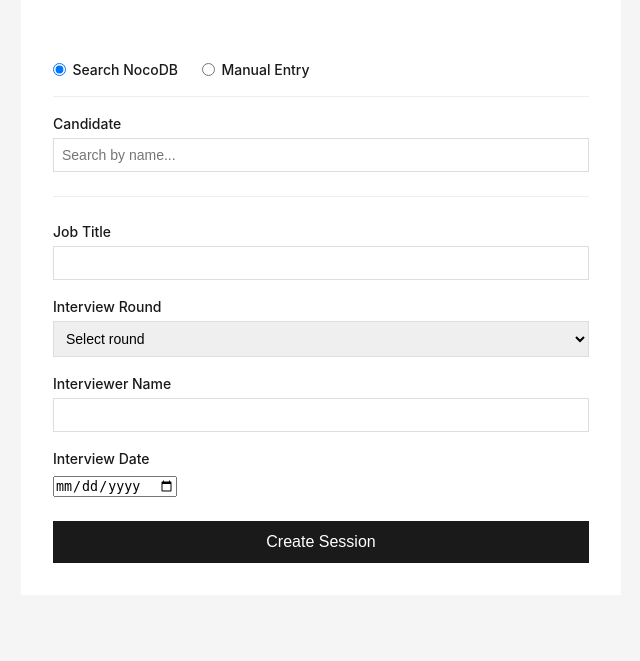
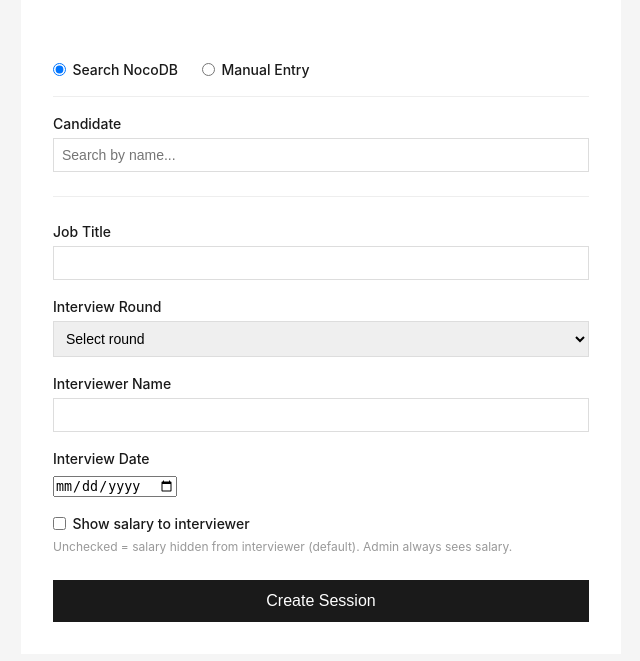
Before and after one commit to raclaws/interview-general, a FastAPI app: template templates/session_new.html in a window 1280 px wide. Shown: the part 105-766 px from the top of the page, without its empty margins (319-959 px from the left). Run offline with FastAPI, Linux system fonts and the light colour scheme; the template is opened without the code that fills it, so the values that code supplies are empty.

Commit message:
Add hide salary toggle — default hidden from interviewer
Salary fields on the interview form are now hidden by default.
Admin controls visibility per session via checkbox on creation
and edit pages. Admin result page always shows salary.

Co-Authored-By: Claude Opus 4 <noreply@anthropic.com>

```diff
--- a/app/models.py
+++ b/app/models.py
@@ -23,6 +23,7 @@ class InterviewSession(SQLModel, table=True):
     round: str
     interviewer_name: str
     interview_date: Optional[str] = Field(default=None)
+    show_salary: bool = Field(default=False)
     status: str = Field(default="pending")
     created_at: datetime = Field(default_factory=datetime.utcnow)
 
--- a/app/routes/admin.py
+++ b/app/routes/admin.py
@@ -45,6 +45,7 @@ async def session_new_submit(
     round: str = Form(...),
     interviewer_name: str = Form(...),
     interview_date: str = Form(""),
+    show_salary: str = Form(""),
     entry_mode: str = Form("nocodb"),
     manual_name: str = Form(""),
     manual_position: str = Form(""),
@@ -93,6 +94,7 @@ async def session_new_submit(
         round=round,
         interviewer_name=interviewer_name,
         interview_date=interview_date if interview_date.strip() else None,
+        show_salary=show_salary.lower() in ("on", "true", "1", "yes"),
         status="pending",
         created_at=datetime.utcnow(),
     )
@@ -174,6 +176,7 @@ async def session_edit_submit(
     round: str = Form(...),
     interviewer_name: str = Form(...),
     interview_date: str = Form(""),
+    show_salary: str = Form(""),
     edit_q1: int = Form(None),
     edit_q2: int = Form(None),
     edit_q3: int = Form(None),
@@ -191,6 +194,7 @@ async def session_edit_submit(
     session.round = round
     session.interviewer_name = interviewer_name
     session.interview_date = interview_date if interview_date.strip() else None
+    session.show_salary = show_salary.lower() in ("on", "true", "1", "yes")
     db.add(session)
 
     # Update response if submitted and edit fields provided
--- a/static/style.css
+++ b/static/style.css
@@ -149,6 +149,7 @@ button[type="submit"], .submit-btn {
 .hint { font-size: 0.75rem; color: #999; margin-top: 0.25rem; }
 .toggle-group { display: flex; gap: 1.5rem; margin-bottom: 1rem; padding: 0.75rem 0; border-bottom: 1px solid #eee; }
 .toggle-label { display: flex; align-items: center; gap: 0.4rem; cursor: pointer; font-size: 0.875rem; font-weight: 500; }
+.checkbox-label { display: flex; align-items: center; gap: 0.4rem; cursor: pointer; font-size: 0.875rem; margin-top: 1rem; }
 .timestamp { font-size: 0.75rem; color: #999; }
 
 hr { border: none; border-top: 1px solid #eee; margin: 1.5rem 0; }
--- a/templates/interview_form.html
+++ b/templates/interview_form.html
@@ -10,7 +10,9 @@
         <p><strong>Experience:</strong> {{ session.snapshot.get("yoe", "—") }}</p>
         <p><strong>Tech Stack:</strong> {{ session.snapshot.get("languages", "—") }}{% if session.snapshot.get("cloud") %}, {{ session.snapshot.get("cloud") }}{% endif %}{% if session.snapshot.get("tools") %}, {{ session.snapshot.get("tools") }}{% endif %}</p>
         <p><strong>Working Arrangement:</strong> {{ session.snapshot.get("working_arrangement", "—") }}</p>
+        {% if session.show_salary %}
         <p><strong>Salary:</strong> {{ session.snapshot.get("current_salary", "—") }} (current) / {{ session.snapshot.get("expected_salary", "—") }} (expected)</p>
+        {% endif %}
         <p><strong>Notice Period:</strong> {{ session.snapshot.get("notice_period", "—") }}</p>
     </div>
 
--- a/templates/session_edit.html
+++ b/templates/session_edit.html
@@ -22,6 +22,11 @@
 
         <label for="interview_date">Interview Date</label>
         <input type="date" id="interview_date" name="interview_date" value="{{ session.interview_date or '' }}">
+
+        <label class="checkbox-label">
+            <input type="checkbox" id="show_salary" name="show_salary" value="on" {{ "checked" if session.show_salary }}>
+            Show salary to interviewer
+        </label>
 
         {% if response %}
         <hr>
--- a/templates/session_new.html
+++ b/templates/session_new.html
@@ -75,6 +75,12 @@
         <label for="interview_date">Interview Date</label>
         <input type="date" id="interview_date" name="interview_date">
 
+        <label class="checkbox-label">
+            <input type="checkbox" id="show_salary" name="show_salary" value="on">
+            Show salary to interviewer
+        </label>
+        <p class="hint">Unchecked = salary hidden from interviewer (default). Admin always sees salary.</p>
+
         <button type="submit">Create Session</button>
     </form>
 </div>
```
